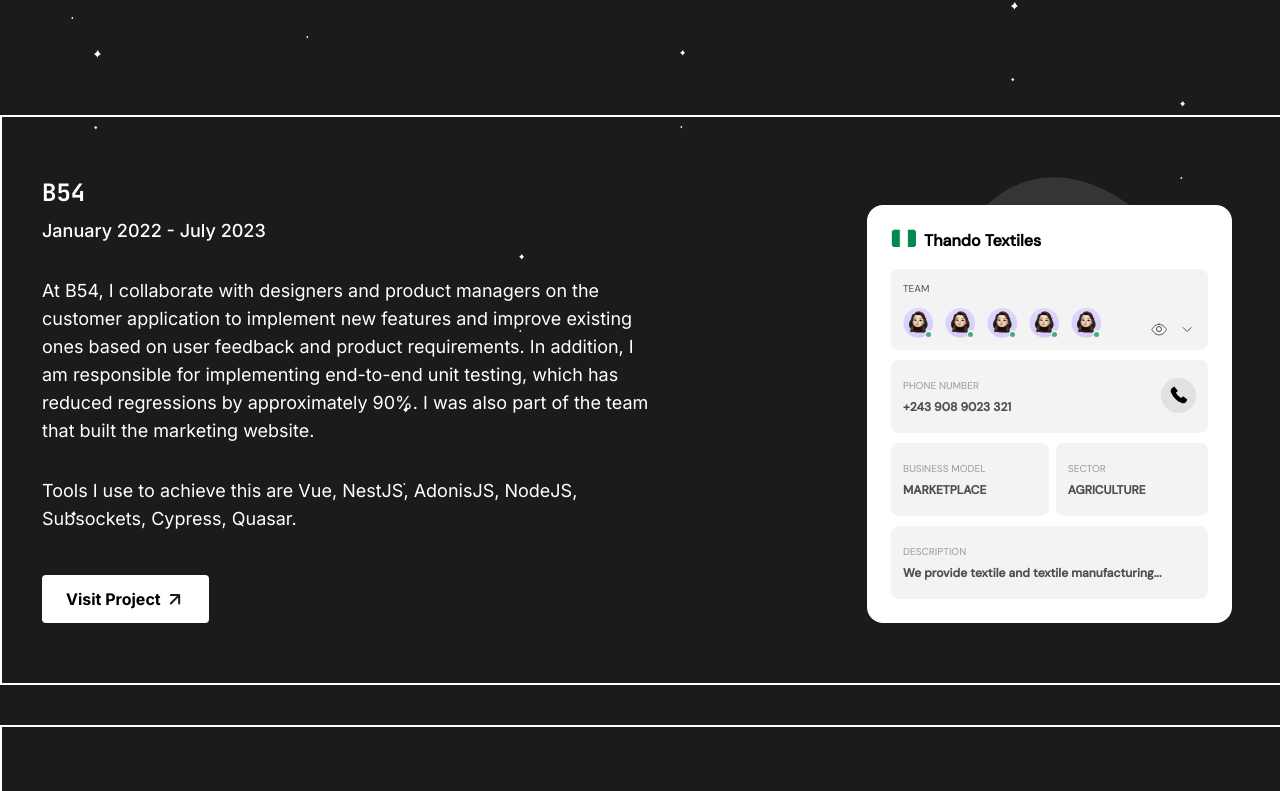
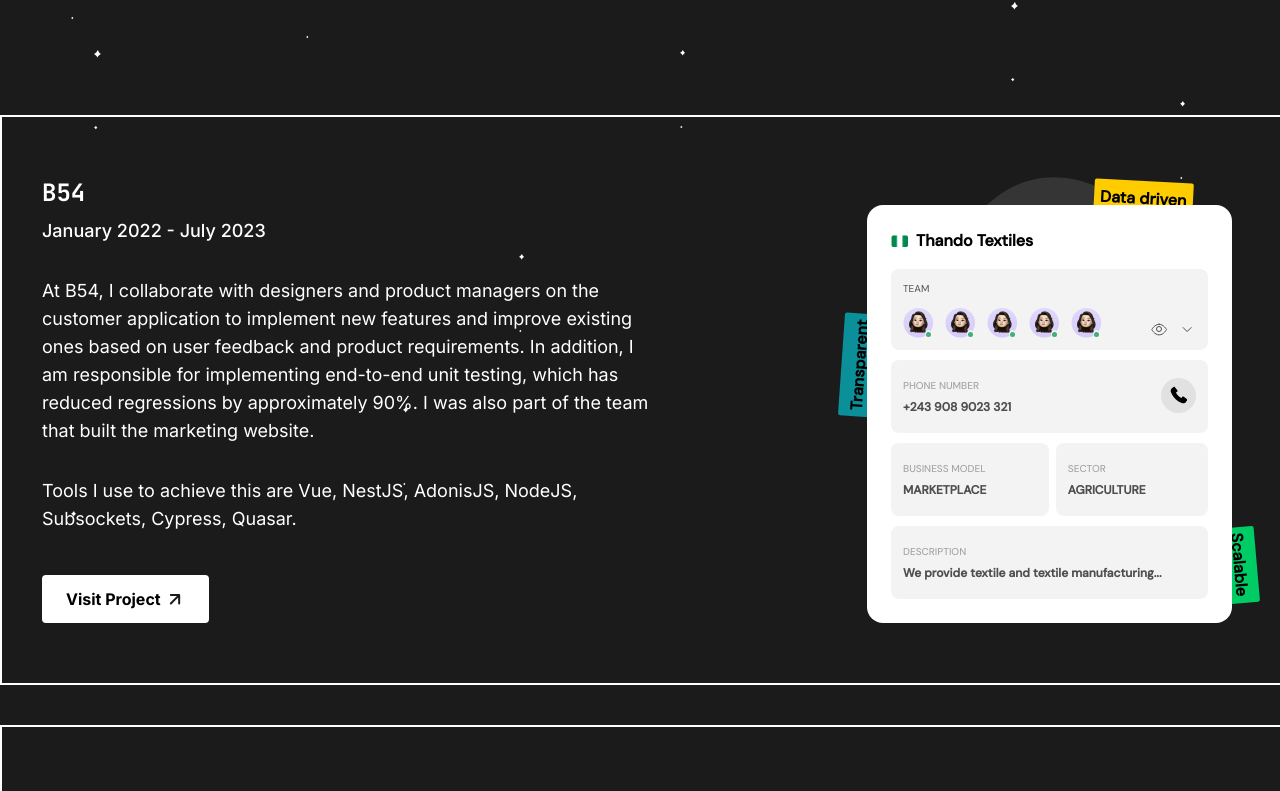
Before and after one commit to arkmadj/new-portfolio, a Next.js app: page / in a window 1280 px wide. Shown: the part 685-1476 px from the top of the page. Built offline with nearby package versions, Linux system fonts and the light colour scheme.

Commit message:
added card tags

```diff
--- a/app/components/B54Image.tsx
+++ b/app/components/B54Image.tsx
@@ -51,13 +51,22 @@ const B54Image = () => {
         className="absolute w-fit right-12 bottom-13"
         blobClassName="fill-blob"
       />
+      <span className="absolute p-1.5 bg-b54-yellow rounded-sm text-base font-bold text-black rotate-3 bottom-[406.5px] right-[65px]">
+        Data driven
+      </span>
+      <span className="absolute p-1.5 bg-b54-green rounded-sm text-base font-bold text-black rotate-[85deg] bottom-[40px] -right-[19px]">
+        Scalable
+      </span>
+      <span className="absolute p-1.5 bg-b54-blue rounded-sm text-base font-bold text-black -rotate-[86deg] bottom-[240px] right-[347px]">
+        Transparent
+      </span>
       <div className="flex absolute flex-col p-6 bg-b54-background gap-2.5 w-[365px] font-dm-sans rounded-2xl right-[26px] bottom-0">
-				<div className="flex gap-2 mb-1.5 items-start">
+        <div className="flex gap-2 mb-1.5 items-center">
           <Image
             src="/nigeria-flag.png"
             alt="Flag of Nigeria"
-						width={25}
-						height={10}
+            width={17}
+            height={12}
           />
           <span className="text-base font-bold text-b54-primary">
             Thando Textiles
```
Lines whose indentation alone changed are shown as unchanged.
